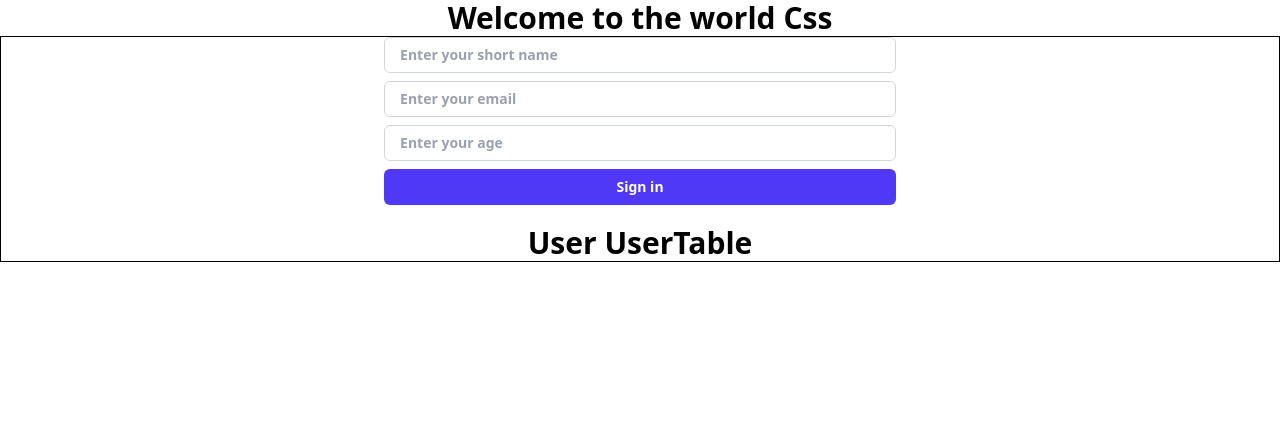
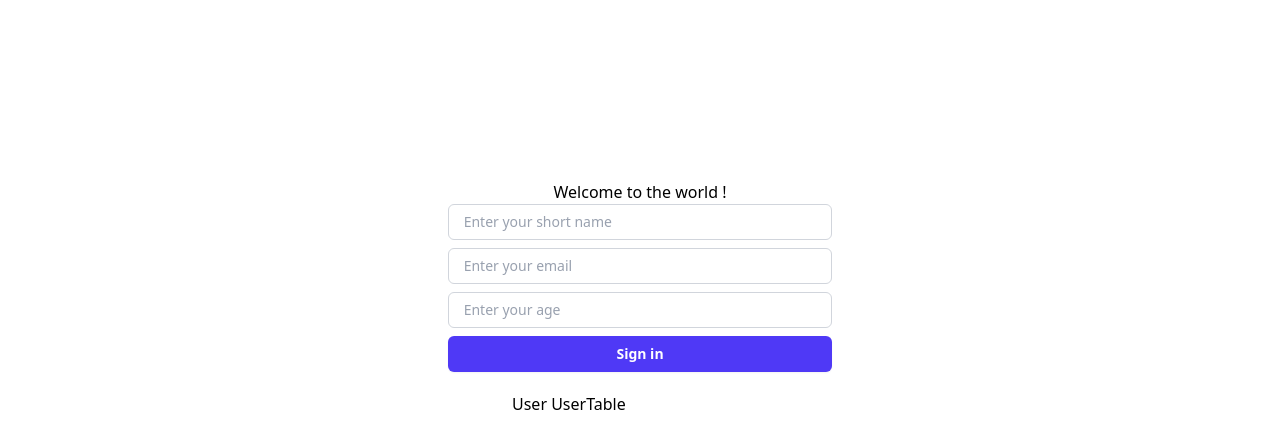
Before and after one commit to 2019331101-Tanjumul/React-int, a React (Vite) app in the folder React_files_learn/CRUD/CRUD/: page / in a window 1280 px wide. Shown: the top 448 px of the page. Built offline with nearby package versions, Linux system fonts and the light colour scheme.

Commit message:
started the js refresher

```diff
--- a/React_files_learn/CRUD/CRUD/src/App.jsx
+++ b/React_files_learn/CRUD/CRUD/src/App.jsx
@@ -1,9 +1,9 @@
 import Users from './Users/index.jsx';
 
 const App = () => {
-  return <div className= 'text-center font-bold text-3xl text-Black-300'>
+  return <div className='my-45 flex flex-col items-center justify-center'>
 
-    <h1> Welcome to the world Css</h1>
+    <h1> Welcome to the world ! </h1>
     <Users />
   </div>
 }
--- a/React_files_learn/CRUD/CRUD/src/Users/UserForms.jsx
+++ b/React_files_learn/CRUD/CRUD/src/Users/UserForms.jsx
@@ -6,7 +6,7 @@ const UserForms = () => {
         e.preventDefault();
         }} >
 
-<div class="flex flex-col gap-2 w-[40%] ">
+<div class="flex flex-col gap-2 w-[30%] ">
           <input type="text" name="username" id="username" placeholder = " Enter your short name" class="block w-full rounded-md bg-white px-3 py-1.5 text-base text-gray-900 outline-1 -outline-offset-1 outline-gray-300 placeholder:text-gray-400 focus:outline-2 focus:-outline-offset-2 focus:outline-indigo-600 sm:text-sm/6"/>
 
 
--- a/React_files_learn/CRUD/CRUD/src/Users/UserTable.jsx
+++ b/React_files_learn/CRUD/CRUD/src/Users/UserTable.jsx
@@ -1,5 +1,5 @@
 const UserTable = ()=> {
-    return <div className="mt-5 w-[40%]">
+    return <div className="mt-5 w-[20%]">
     User UserTable
     </div>
 };
--- a/React_files_learn/CRUD/CRUD/src/Users/index.jsx
+++ b/React_files_learn/CRUD/CRUD/src/Users/index.jsx
@@ -4,7 +4,7 @@ import UserTable from "./UserTable.jsx";
 const Users = () => {
     return (
 
-<div className="border flex flex-col w-full items-center justify-center ">
+<div className="flex flex-col w-full items-center justify-center ">
     <UserForms/>
     <UserTable/>
 </div>
```
Also changed, not shown: 1 other file (tests, documents, lock files or other folders).
